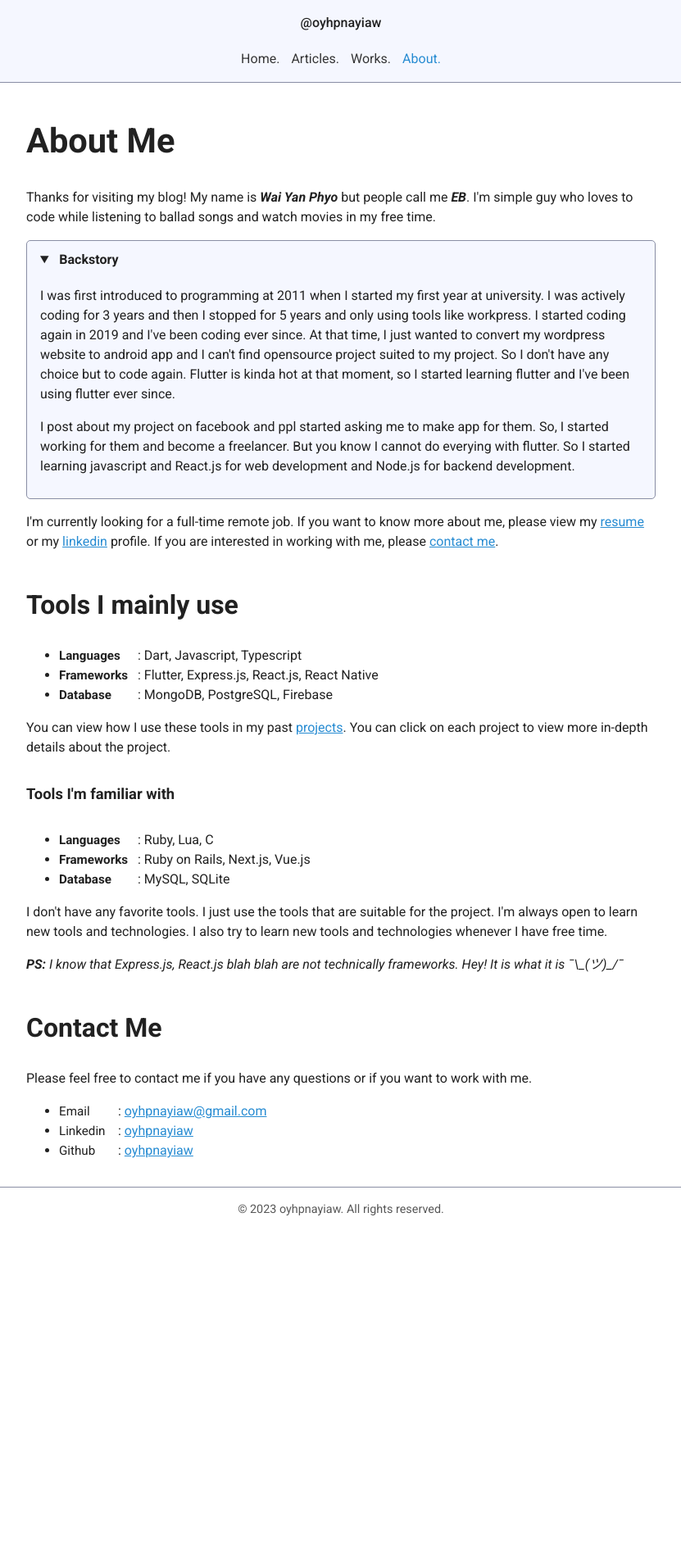
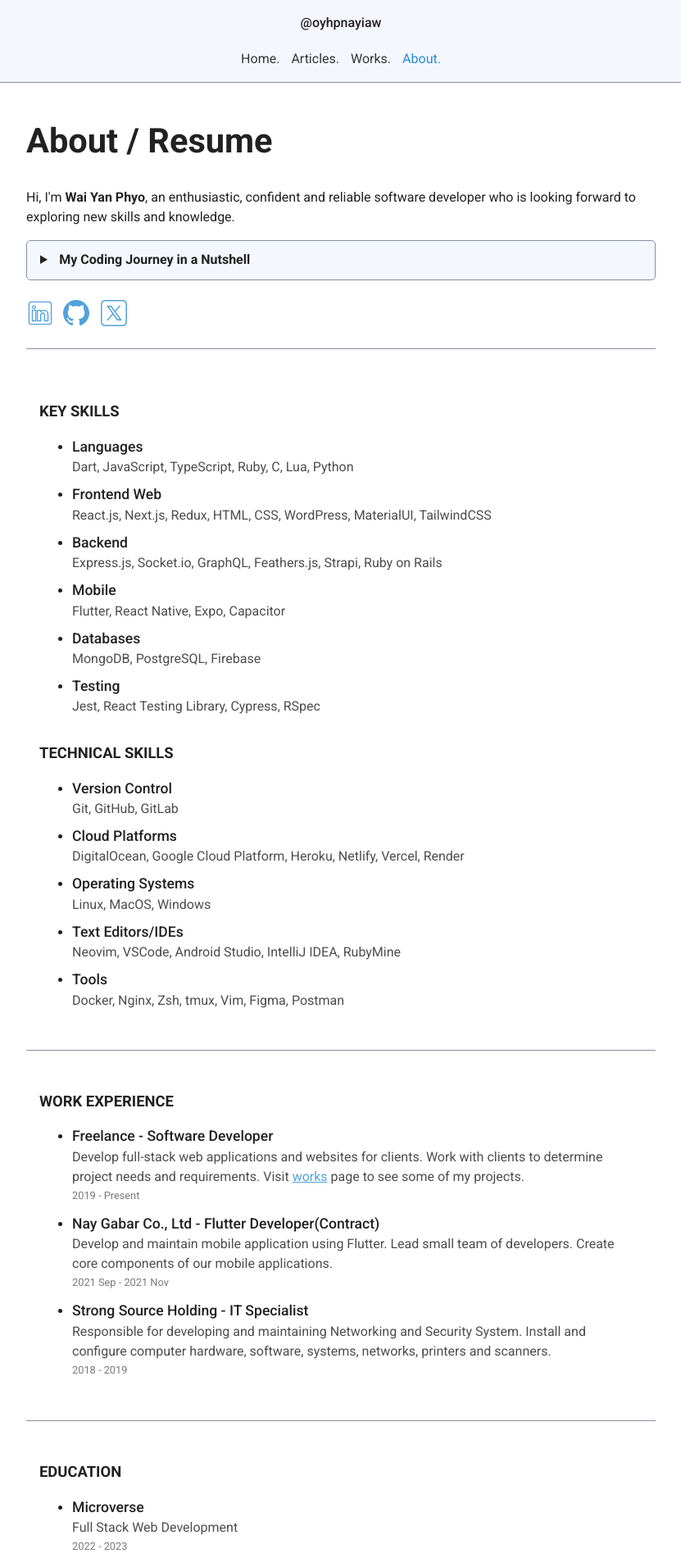
Before and after one commit to nxnom/nxnom.github.io, a Jekyll site: the page built from pages/about.html, in a window 1280 px wide. Shown: the top 1912 px of the page at 82% size, without its empty margins (224-1055 px from the left). Built offline with Jekyll 4.4.1, drawn with Linux system fonts in a browser that asks for light colours; before the commit the page ends 1511 px from its top, so only the background shows below that; some of the changed text lies outside the part shown.

Commit message:
Update about page

```diff
--- /dev/null
+++ b/_data/about.yml
@@ -0,0 +1,132 @@
+intro: Hi, I'm <strong>Wai Yan Phyo</strong>, an enthusiastic, confident
+  and reliable software developer who is looking forward to exploring new skills
+  and knowledge.
+
+skills:
+  key_skills:
+    - label: Languages
+      items: Dart, JavaScript, TypeScript, Ruby, C, Lua, Python
+
+    - label: Frontend Web
+      items: React.js, Next.js, Redux, HTML, CSS, WordPress, MaterialUI, TailwindCSS
+
+    - label: Backend
+      items: Express.js, Socket.io, GraphQL, Feathers.js, Strapi, Ruby on Rails
+
+    - label: Mobile
+      items: Flutter, React Native, Expo, Capacitor
+
+    - label: Databases
+      items: MongoDB, PostgreSQL, Firebase
+
+    - label: Testing
+      items: Jest, React Testing Library, Cypress, RSpec
+
+  technical_skills:
+    - label: Version Control
+      items: Git, GitHub, GitLab
+
+    - label: Cloud Platforms
+      items: DigitalOcean, Google Cloud Platform, Heroku, Netlify, Vercel, Render
+
+    - label: Operating Systems
+      items: Linux, MacOS, Windows
+
+    - label: Text Editors/IDEs
+      items: Neovim, VSCode, Android Studio, IntelliJ IDEA, RubyMine
+
+    - label: Tools
+      items: Docker, Nginx, Zsh, tmux, Vim, Figma, Postman
+
+#
+#
+# Experience
+#
+#
+experience:
+  - title: Freelance - Software Developer
+    desc: Develop full-stack web applications and websites for clients.
+      Work with clients to determine project needs and requirements.
+      Visit <a href="/works">works</a> page to see some of my projects.
+    date: 2019 - Present
+
+  - title: Nay Gabar Co., Ltd - Flutter Developer(Contract)
+    desc: Develop and maintain mobile application using Flutter. Lead small team of developers. Create core components of our mobile applications.
+    date: 2021 Sep - 2021 Nov
+
+  - title: Strong Source Holding - IT Specialist
+    desc: Responsible for developing and maintaining Networking and Security System. Install and configure computer hardware, software, systems, networks, printers and scanners.
+    date: 2018 - 2019
+
+#
+#
+# Education
+#
+#
+education:
+  - title: Microverse
+    desc: Full Stack Web Development
+    date: 2022 - 2023
+
+  - title: Taunggyi University
+    desc: Bachelor of Arts - BA, English
+    date: 2014 - 2018
+
+  - title: University of Technology(Yatanarpon Cyber City)
+    desc: Computer Science
+    date: 2011 - 2013
+
+#
+#
+# Certifications
+#
+#
+certifications:
+  - title: Solana Blockchain Developer Program
+    desc: Learn how to build decentralized applications on Solana.
+    date: May 02, 2023
+    link: https://drive.google.com/file/d/1LliXNHTsMoUioRgn-8aPTl4lxplUsvCn/view?usp=sharing
+
+  - title: Advanced Relational Databases and SQL
+    desc: Learn how to build and scale applications using MySQL,with advanced SQL queries.
+    date: Jan 10, 2021
+    link: https://www.coursera.org/account/accomplishments/certificate/5G5LPV4SDE78
+
+  - title: Python for Everybody
+    desc: Learn to Program and Analyze Data with Python. Develop programs to gather, clean, analyze, and visualize data.
+    date: Dec 24, 2020
+    link: https://www.coursera.org/account/accomplishments/specialization/D6BML3XT9NLK
+
+#
+#
+# Languages
+#
+#
+languages:
+  - label: English
+    level: Professional working proficiency
+
+  - label: Myanmar (Burmese)
+    level: Native
+
+#
+#
+# Contact
+#
+#
+contact:
+  - label: Email
+    link: mailto:oyhpnayiaw@gmail.com
+    link_label: oyhpnayiaw@gmail.com
+
+  - label: GitHub
+    link: https://github.com/oyhpnayiaw
+    link_label: "oyhpnayiaw"
+
+  - label: LinkedIn
+    link: https://www.linkedin.com/in/oyhpnayiaw/
+    link_label: "oyhpnayiaw"
+
+  - label: Twitter
+    link: https://twitter.com/oyhpnayiaw
+    link_label: "@oyhpnayiaw"
--- a/pages/about.html
+++ b/pages/about.html
@@ -5,130 +5,168 @@ title: About Me
 ---
 
 <style>
-  .tools span {
-    display: inline-block;
-    min-width: 6rem;
-    font-size: 0.95rem;
-    font-weight: bold;
+  h5 {
+    margin-bottom: 0;
+    text-transform: uppercase;
   }
 
-  .contact-list span {
+  .label {
     display: inline-block;
-    min-width: 4.5rem;
-    font-size: 0.95rem;
+    min-width: 6.4rem;
+    font-size: 1.1rem;
+    font-weight: 500;
+  }
+
+  .margin-bottom {
+    display: block;
+    margin-bottom: 8px;
+  }
+
+  .desc {
+    opacity: 0.8;
+    display: block;
+  }
+
+  time {
+    margin-top: 1px;
+    padding-bottom: 4px;
+    font-size: 0.8rem;
+    opacity: 0.6;
+  }
+
+  .technical {
+    min-width: 9rem;
   }
 </style>
 
-<h2>About Me</h2>
+<h2>About / Resume</h2>
 
 <p>
-  Thanks for visiting my blog! My name is <i><b>{{ site.author.name }}</b></i> but people
-  call me <i><b>EB</b></i
-  >. I'm simple guy who loves to code while listening to ballad songs and watch
-  movies in my free time.
+  {{ site.data.about.intro }}
 </p>
 
-<details open>
+<details>
   <summary>
-    <span style="margin-left: 0.4rem"> Backstory </span>
+    <span style="margin-left: 0.4rem"> My Coding Journey in a Nutshell </span>
   </summary>
-
   <p>
-    I was first introduced to programming at 2011 when I started my first year
-    at university. I was actively coding for 3 years and then I stopped for 5
-    years and only using tools like workpress. I started coding again in 2019
-    and I've been coding ever since. At that time, I just wanted to convert my
-    wordpress website to android app and I can't find opensource project suited
-    to my project. So I don't have any choice but to code again. Flutter is
-    kinda hot at that moment, so I started learning flutter and I've been using
-    flutter ever since.
+    I started exploring programming back in 2011 during my first year at university. I was into coding for three years
+    but then took a break for five years, mainly using tools like WordPress. In 2019, I decided to code again because I
+    wanted to turn my WordPress website into an Android app.
   </p>
 
   <p style="margin-bottom: 1rem">
-    I post about my project on facebook and ppl started asking me to make app
-    for them. So, I started working for them and become a freelancer. But you
-    know I cannot do everying with flutter. So I started learning javascript and
-    React.js for web development and Node.js for backend development.
+    I couldn't find the right open-source project, so I had no choice but to get back into coding. Flutter was popular
+    at that time, so I began learning it, and I've been using it ever since.
+  </p>
+
+  <p style="margin-bottom: 1rem">
+    When I shared my projects on social media, people started asking me to create apps for them. That's when I started
+    freelancing. I realized that I needed to learn JavaScript, React.js for web development, and Node.js for backend
+    development to expand my skill set.
+  </p>
+
+  <p style="margin-bottom: 1rem">
+    I'm passionate about learning and staying updated with industry trends. Through my projects, I've developed
+    problem-solving, communication, and teamwork skills. I'm excited about the future and eager to work on exciting
+    projects.
   </p>
 </details>
 
-<p>
-  I'm currently looking for a full-time remote job. If you want to know more
-  about me, please view my
-  <a href="{{ site.author.resume }}" target="_blank">resume</a> or my
-  <a href="https://www.linkedin.com/in/{{ site.author.handle }}" target="_blank"
-    >linkedin</a
-  >
-  profile. If you are interested in working with me, please
-  <a href="#contact">contact me</a>.
-</p>
+{% include social-links.html %}
 
-<h3>Tools I mainly use</h3>
+<section style="margin-top: 12px;">
+  <h5>KEY SKILLS</h5>
 
-<ul class="tools">
-  <li><span>Languages</span>: Dart, Javascript, Typescript</li>
-  <li><span>Frameworks</span>: Flutter, Express.js, React.js, React Native</li>
-  <li><span>Database</span>: MongoDB, PostgreSQL, Firebase</li>
-</ul>
+  <ul>
+    {% for skill in site.data.about.skills.key_skills %}
+    <li>
+      <span class="label">{{ skill.label }}</span>
+      <span class="desc margin-bottom">{{ skill.items }}</span>
+    </li>
+    {% endfor %}
+  </ul>
 
-You can view how I use these tools in my past
-<a href="/works">projects</a>. You can click on each project to view more
-in-depth details about the project.
+  <h5>TECHNICAL SKILLS</h5>
 
-<h5>Tools I'm familiar with</h5>
+  <ul>
+    {% for skill in site.data.about.skills.technical_skills %}
+    <li>
+      <span class="label technical">{{ skill.label }}</span>
+      <span class="desc margin-bottom">{{ skill.items }}</span>
+    </li>
+    {% endfor %}
+  </ul>
+</section>
 
-<ul class="tools">
-  <li><span>Languages</span>: Ruby, Lua, C</li>
-  <li><span>Frameworks</span>: Ruby on Rails, Next.js, Vue.js</li>
-  <li><span>Database</span>: MySQL, SQLite</li>
-</ul>
+<section>
+  <h5>WORK EXPERIENCE</h5>
 
-<p>
-  I don't have any favorite tools. I just use the tools that are suitable for
-  the project. I'm always open to learn new tools and technologies. I also try
-  to learn new tools and technologies whenever I have free time.
-</p>
-<p>
-  <i>
-   <b>PS:</b> I know that Express.js, React.js blah blah are not technically frameworks.
-    Hey! It is what it is ¯\_(ツ)_/¯
-  </i>
-</p>
+  <ul>
+    {% for exp in site.data.about.experience %}
+    <li>
+      <span class="label">{{ exp.title }}</span>
+      <span class="desc">{{ exp.desc }}</span>
+      <time class="margin-bottom">{{ exp.date }}</time>
+    </li>
+    {% endfor %}
+  </ul>
+</section>
 
-<h3 id="contact">Contact Me</h3>
+<section>
+  <h5>EDUCATION</h5>
+  <ul>
+    {% for edu in site.data.about.education %}
+    <li>
+      <span class="label">{{ edu.title }}</span>
+      <span class="desc">{{ edu.desc }}</span>
+      <time class="margin-bottom">{{ edu.date }}</time>
+    </li>
+    {% endfor %}
+  </ul>
+</section>
 
-Please feel free to contact me if you have any questions or if you want to work
-with me.
+<section>
+  <h5>Certifications</h5>
 
-<ul class="contact-list">
-  <li>
-    <span>Email</span>:
-    <a
-      href="mailto:{{ site.author.email }}"
-      target="_blank"
-      rel="noopener noreferrer"
-    >
-      {{ site.author.email }}
-    </a>
-  </li>
-  <li>
-    <span>Linkedin</span>:
-    <a
-      href="https://www.linkedin.com/in/{{ site.author.handle }}"
-      target="_blank"
-      rel="noopener noreferrer"
-    >
-      {{ site.author.handle }}
-    </a>
-  </li>
-  <li>
-    <span>Github</span>:
-    <a
-      href="https://github.com/{{ site.author.handle }}"
-      target="_blank"
-      rel="noopener noreferrer"
-    >
-      {{ site.author.handle }}
-    </a>
-  </li>
-</ul>
+  <ul>
+    {% for cert in site.data.about.certifications %}
+    <li>
+      <a class="label" href="{{ cert.link }}" target="_blank">{{ cert.title }} &#8599;</a>
+      <span class="desc">{{ cert.desc }}</span>
+      <time class="margin-bottom">{{ cert.date }}</time>
+    </li>
+    {% endfor %}
+  </ul>
+</section>
+
+<section>
+  <h5>Languages</h5>
+
+  <ul>
+    {% for lang in site.data.about.languages %}
+    <li>
+      <span class="label">{{ lang.label }}</span>
+      <span class="desc margin-bottom">{{ lang.level }}</span>
+    </li>
+    {% endfor %}
+</section>
+
+<section>
+  <h5>CONTACT</h5>
+
+  <ul class="contact-list">
+    {% for contact in site.data.about.contact %}
+    <li>
+      <span class="label">{{ contact.label }}</span>
+      <a href="{{ contact.link }}" target="_blank" rel="noopener noreferrer">
+        {{ contact.link_label }}
+      </a>
+    </li>
+    {% endfor %}
+  </ul>
+
+  <blockquote>
+    Feel free to contact me if you have any questions or suggestions.
+  </blockquote>
+</section>
```
